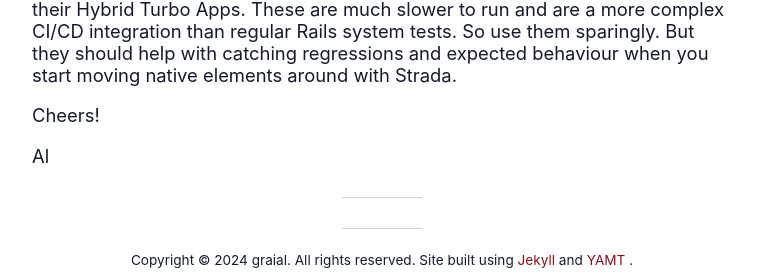
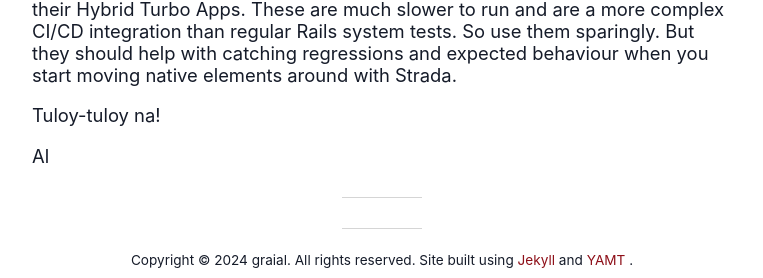
Before and after one commit to paglalayag/paglalayag.github.io, a Jekyll site: the page built from _posts/2024-03-02-rails-codex-android-test-spike.md, in a window 1280 px wide and 900 px high, scrolled down 11014 px. Shown: the part 619-897 px from the top of the window, without its empty margins (258-1021 px from the left). Built offline with Jekyll 4.4.1, drawn with Linux system fonts in a browser that asks for light colours; nearby versions of some CDN libraries.

Commit message:
finish post ready for first review

```diff
--- a/_posts/2024-03-02-rails-codex-android-test-spike.md
+++ b/_posts/2024-03-02-rails-codex-android-test-spike.md
@@ -373,6 +373,6 @@ and BOOM! we've hit it!
 
 Hopefully that helps some folk find their way around testing elements within their Hybrid Turbo Apps.  These are much slower to run and are a more complex CI/CD integration than regular Rails system tests.  So use them sparingly.  But they should help with catching regressions and expected behaviour when you start moving native elements around with Strada.
 
-Cheers!
+Tuloy-tuloy na!
 
 Al
```
